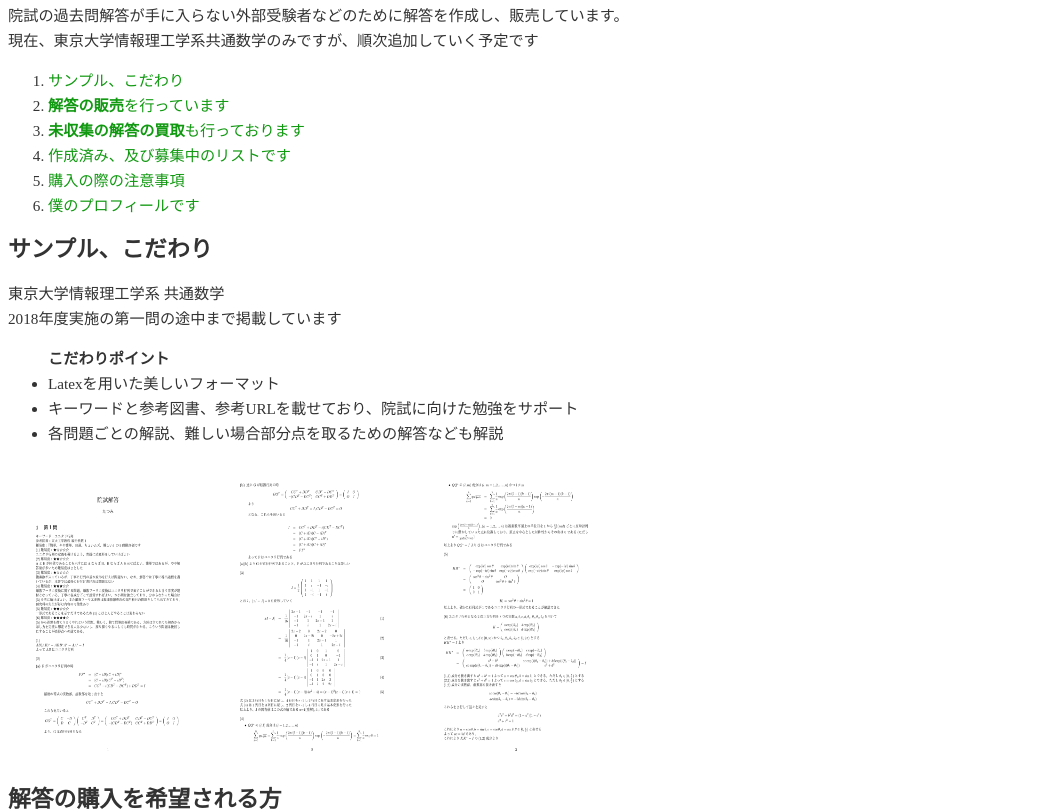
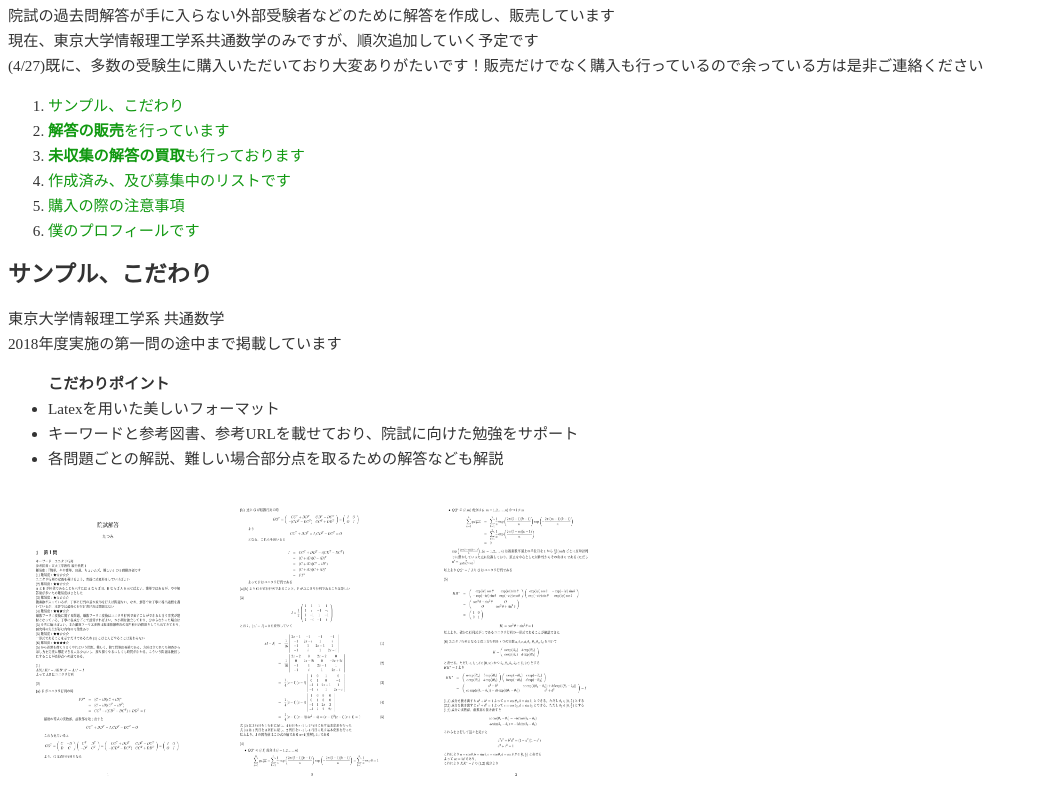
Before and after one commit to tatsumi2/inshi, a plain HTML site: page index.html in a window 1280 px wide. Shown: the part 60-869 px from the top of the page, without its empty margins (0-1037 px from the left). Drawn offline with Linux system fonts and the light colour scheme.

Commit message:
Update index.html

```diff
--- a/index.html
+++ b/index.html
@@ -15,8 +15,9 @@
 <body>
 <h2>たつみの院試道場</h2>
 <p>
-  院試の過去問解答が手に入らない外部受験者などのために解答を作成し、販売しています。
+  院試の過去問解答が手に入らない外部受験者などのために解答を作成し、販売しています
 </br>現在、東京大学情報理工学系共通数学のみですが、順次追加していく予定です
+</br>(4/27)既に、多数の受験生に購入いただいており大変ありがたいです！販売だけでなく購入も行っているので余っている方は是非ご連絡ください
 </p>
 <ol>
   <li><a href= "#sample" >サンプル、こだわり</a></li>
```
